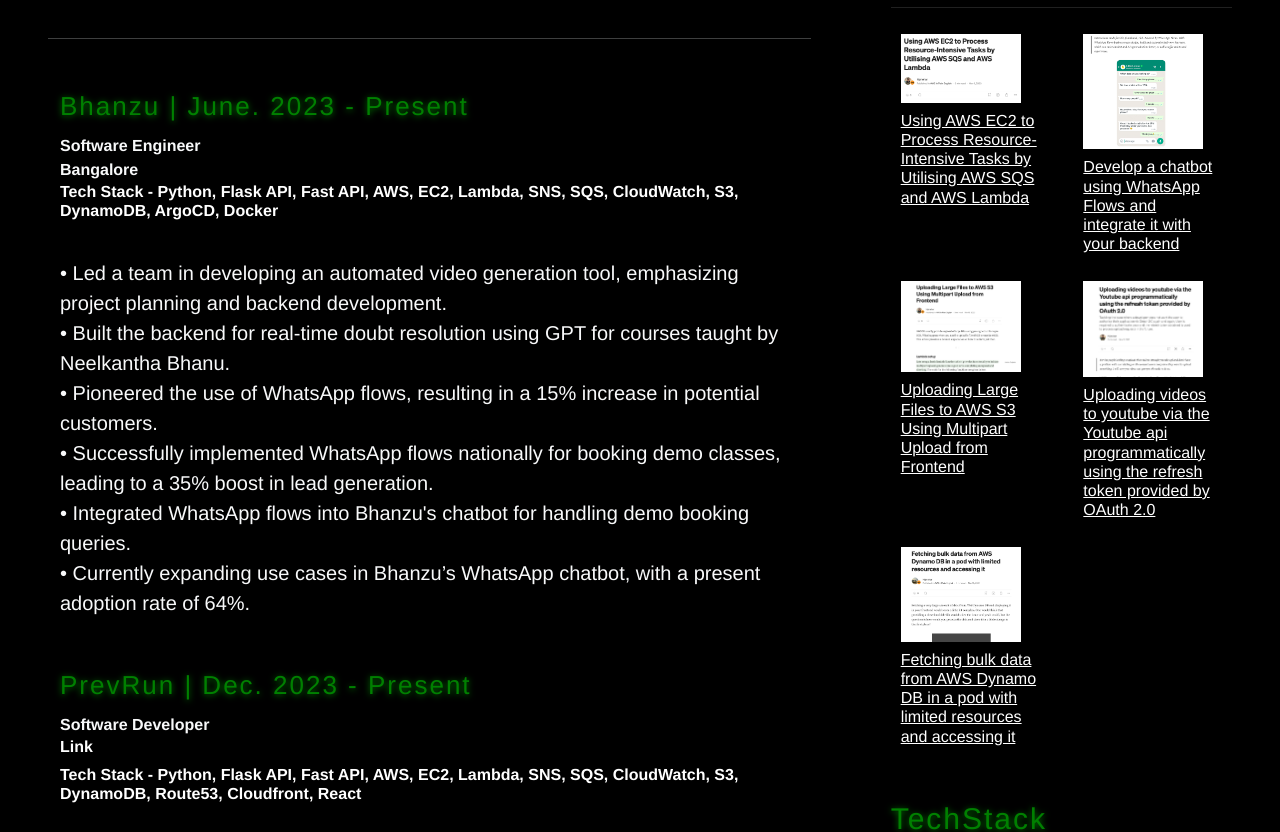
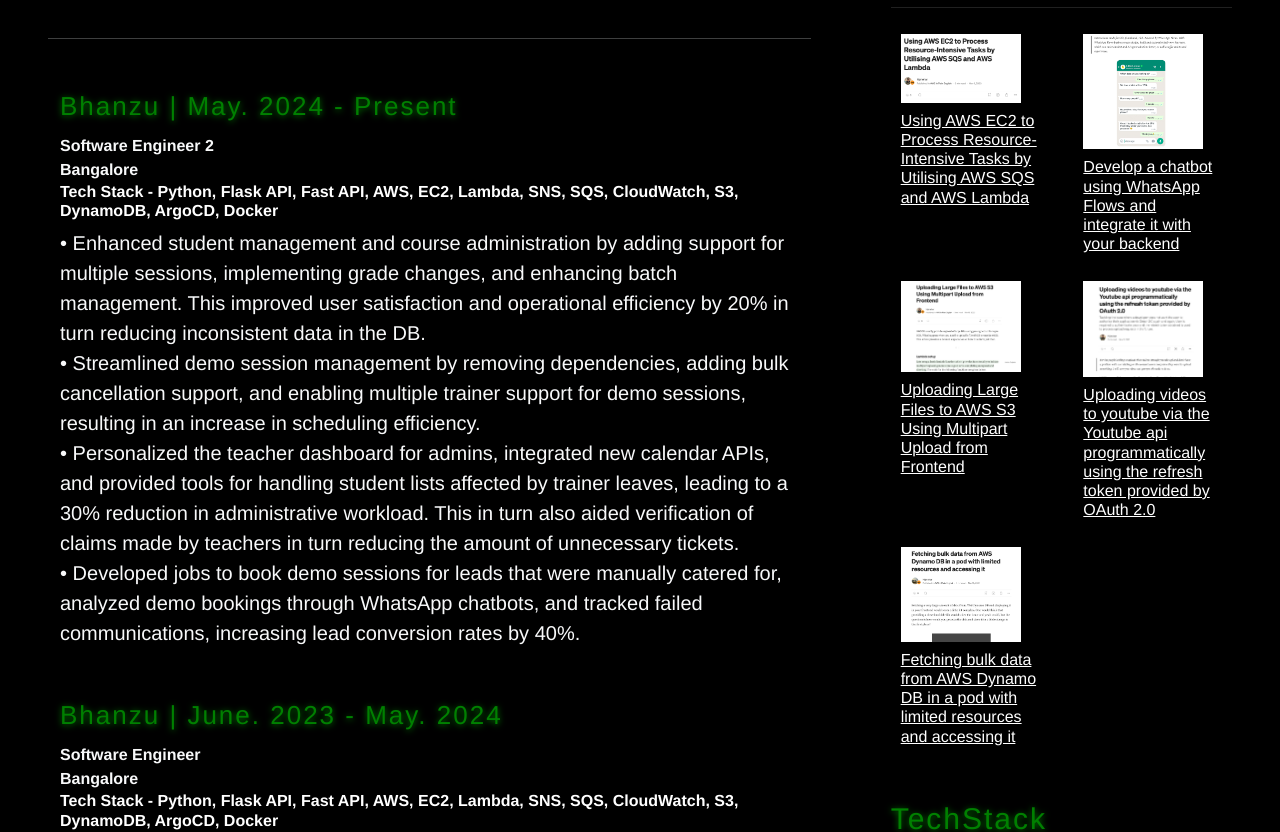
Before and after one commit to Fujiwara16/portfolio, a React (Create React App) app: page / in a window 1280 px wide. Shown: the part 1040-1872 px from the top of the page. Built offline with nearby package versions, Linux system fonts and the light colour scheme.

Commit message:
added exp

```diff
--- a/src/components/Content.js
+++ b/src/components/Content.js
@@ -7,35 +7,25 @@
         minHeight:'90vh',
     }
     let [experience] = useState([{
+      id:-1,
+      title: 'Bhanzu',
+      location: "Bangalore",
+      project:false,
+      time:"May. 2024 - Present",
+      role:"Software Engineer 2",
+      techStack: "Python, Flask API, Fast API, AWS, EC2, Lambda, SNS, SQS, CloudWatch, S3, DynamoDB, ArgoCD, Docker",
+      body: "• Enhanced student management and course administration by adding support for multiple sessions, implementing grade changes, and enhancing batch management. This improved user satisfaction and operational efficiency by 20% in turn reducing inconsistent data in the DB.\n• Streamlined demo session management by removing dependencies, adding bulk cancellation support, and enabling multiple trainer support for demo sessions, resulting in an increase in scheduling efficiency.\n• Personalized the teacher dashboard for admins, integrated new calendar APIs, and provided tools for handling student lists affected by trainer leaves, leading to a 30% reduction in administrative workload. This in turn also aided verification of claims made by teachers in turn reducing the amount of unnecessary tickets.\n• Developed jobs to book demo sessions for leads that were manually catered for, analyzed demo bookings through WhatsApp chatbots, and tracked failed communications, increasing lead conversion rates by 40%.",
+    },{
       id:0,
       title: 'Bhanzu',
       location: "Bangalore",
       project:false,
-      time:"June. 2023 - Present",
+      time:"June. 2023 - May. 2024",
       role:"Software Engineer",
       techStack: "Python, Flask API, Fast API, AWS, EC2, Lambda, SNS, SQS, CloudWatch, S3, DynamoDB, ArgoCD, Docker",
-      body: "\n• Led a team in developing an automated video generation tool, emphasizing project planning and backend development.\n• Built the backend for real-time doubt resolution using GPT for courses taught by Neelkantha Bhanu.\n• Pioneered the use of WhatsApp flows, resulting in a 15% increase in potential customers.\n• Successfully implemented WhatsApp flows nationally for booking demo classes, leading to a 35% boost in lead generation.\n• Integrated WhatsApp flows into Bhanzu's chatbot for handling demo booking queries.\n• Currently expanding use cases in Bhanzu’s WhatsApp chatbot, with a present adoption rate of 64%.",
+      body: "• Led a team in developing an automated video generation tool, emphasizing project planning and backend development.\n• Built the backend for real-time doubt resolution using GPT for courses taught by Neelkantha Bhanu.\n• Pioneered the use of WhatsApp flows, resulting in a 15% increase in potential customers.\n• Integrated WhatsApp flows into Bhanzu’s chatbot for handling demo booking queries.\n• Currently expanding use cases in Bhanzu’s WhatsApp chatbot, with a present adoption rate of 94%.\n• Independently built the Bhanzu Parent App in Flutter using the BLOC architecture from scratch.\n• Transitioned to a full-stack environment, developing both the backend and frontend for creating a referral system.\n• Secured a full-time offer by winning a hackathon focused on generative AI product development.",
     },
     {
-      id:5,
-      project:false,
-      title: "PrevRun",
-      url: "https://prevrun.net",
-      body: "\nPrevRun is a comprehensive project for streamlined video uploading to YouTube:\n\n" +
-
-"• Backend API Services: Engineered a series of APIs for video upload, seamlessly managing tasks like sending videos to S3, storing details in the database, and notifying workspace owners.\n" +
-"• CloudFront CDN Integration: Leveraged CloudFront CDN for efficient video distribution, significantly enhancing delivery speed and reducing latency.\n" +
-"• YouTube Video Upload: Implemented the use of EC2 instances to upload videos to YouTube, harnessing their processing power and scalability.\n" +
-"• SQS Integration: Integrated SQS for managing asynchronous tasks, ensuring streamlined video processing and upload workflows.\n" +
-"• Custom Console Interface: Established a secure console interface, console.prevrun.net, providing intuitive access to users.\n" +
-"• Git Repository and CI/CD: Set up a Git repository and implemented GitHub Actions for version control and automated deployment, adhering to best practices.\n" +
-"• Robust Microservice Architecture: Demonstrated expertise in crafting a robust backend microservice architecture, emphasizing scalability and reliability.\n" +
-"• Leadership and Oversight: Led a dedicated team of three, ensuring the successful implementation and overall success of the project.",
-      techStack:"Python, Flask API, Fast API, AWS, EC2, Lambda, SNS, SQS, CloudWatch, S3, DynamoDB, Route53, Cloudfront, React",
-      role:"Software Developer",
-      time: "Dec. 2023 - Present",
-
-    },{
       id:1,
       title: 'Bhanzu',
       location: "Bangalore",
@@ -55,7 +45,36 @@
       body: "\n• Developed a Flutter app for internal employee performance assessment, implementing MVVM architecture for optimized code structure.\n• Automated HR tasks by creating server functions for consolidated employee ratings.\n• Mastered AWS Lambda and Python for API development, with debugging expertise using CloudWatch.\n• Designed a secure database structure storing user data with SHA-256 encrypted passwords and KRAs for each employee.\n• Implemented SMTP for email notifications on updates, edits, and deletions.\n• Conducted data scraping using Charles, Python, and Pandas for various apps and websites like Zomato, Flipkart, and Youtube.\n• Optimized code efficiency through threading using Thread Pool Executor.\n• Developed a website in Flutter with APIs to connect to the database, enabling bundle scraping and providing an option to download organized PDFs.\n• Initiated a Fargate for scraping and inputting bundle data into the database if not present.",
     }]);
     let[projects] = useState([
+    {
+      id:5,
+      project:false,
+      title: "PrevRun",
+      url: "https://66a89e1e7801f30cbac9f869--prevrun.netlify.app/",
+      body: "\nPrevRun is a comprehensive project for streamlined video uploading to YouTube:\n\n" +
 
+"• Backend API Services: Engineered a series of APIs for video upload, seamlessly managing tasks like sending videos to S3, storing details in the database, and notifying workspace owners.\n" +
+"• CloudFront CDN Integration: Leveraged CloudFront CDN for efficient video distribution, significantly enhancing delivery speed and reducing latency.\n" +
+"• YouTube Video Upload: Implemented the use of EC2 instances to upload videos to YouTube, harnessing their processing power and scalability.\n" +
+"• SQS Integration: Integrated SQS for managing asynchronous tasks, ensuring streamlined video processing and upload workflows.\n" +
+"• Custom Console Interface: Established a secure console interface, console.prevrun.net, providing intuitive access to users.\n" +
+"• Git Repository and CI/CD: Set up a Git repository and implemented GitHub Actions for version control and automated deployment, adhering to best practices.\n" +
+"• Robust Microservice Architecture: Demonstrated expertise in crafting a robust backend microservice architecture, emphasizing scalability and reliability.\n" +
+"• Leadership and Oversight: Led a dedicated team of three, ensuring the successful implementation and overall success of the project.",
+      techStack:"Python, Flask API, Fast API, AWS, EC2, Lambda, SNS, SQS, CloudWatch, S3, DynamoDB, Route53, Cloudfront, React",
+      role:"Software Developer",
+      time: "Dec. 2023 - Feb. 2024",
+    },
+    {
+      id:5,
+      project:false,
+      title: "Dev Utils",
+      url: "https://github.com/Fujiwara16/dev_utils_cli",
+      body: "Developed Dev Utils CLI, an open-source command-line tool that provides essential utilities for developers, including time conversion (currentTime, dateToEpoch), Base64 encoding/decoding (base64Encode, base64Decode), and data formatting for JSON and CSV (jsonFormat, csvFormat). The tool is designed to streamline common developer tasks and enhance productivity.",
+      techStack:"Python, CLI integrations",
+      role:"Software Developer",
+      time: "Aug. 2024",
+
+    },
     {
       id:4,
       project:true,
```
